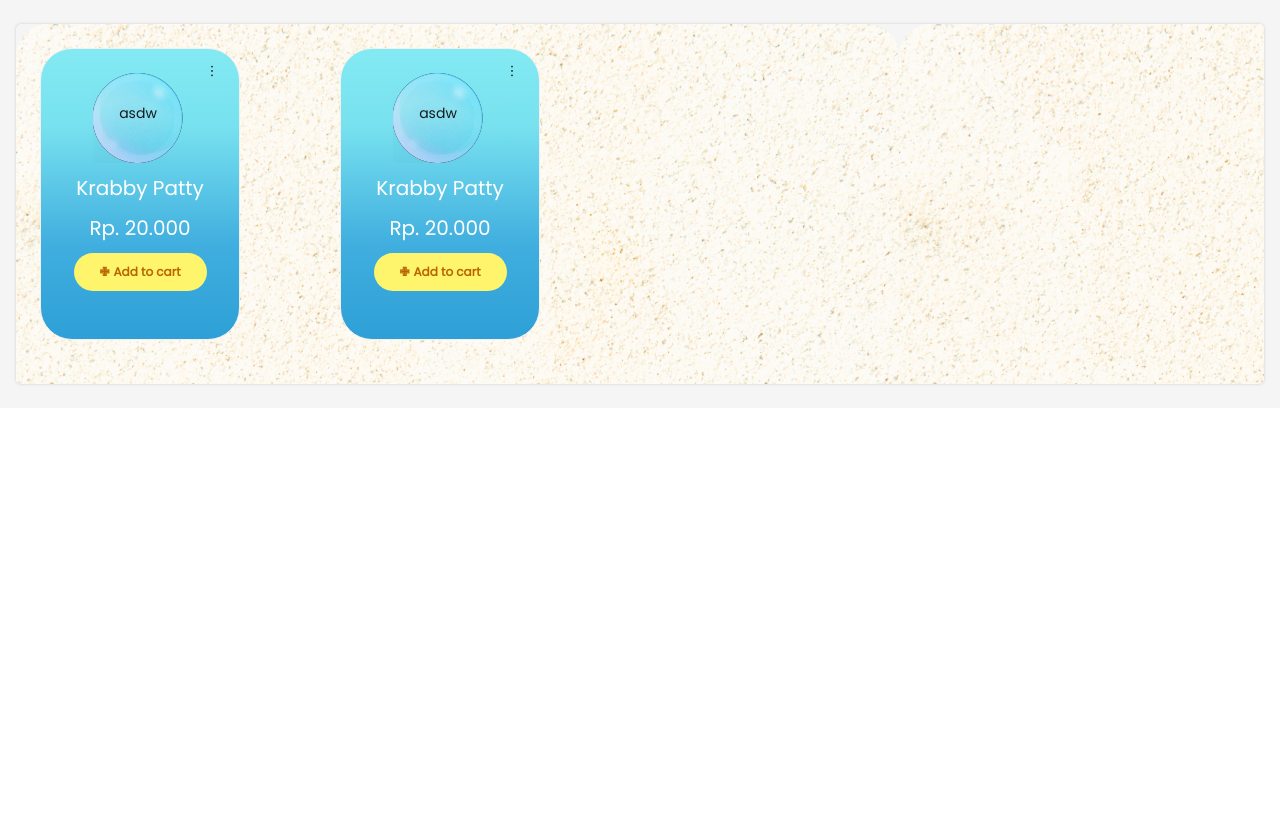
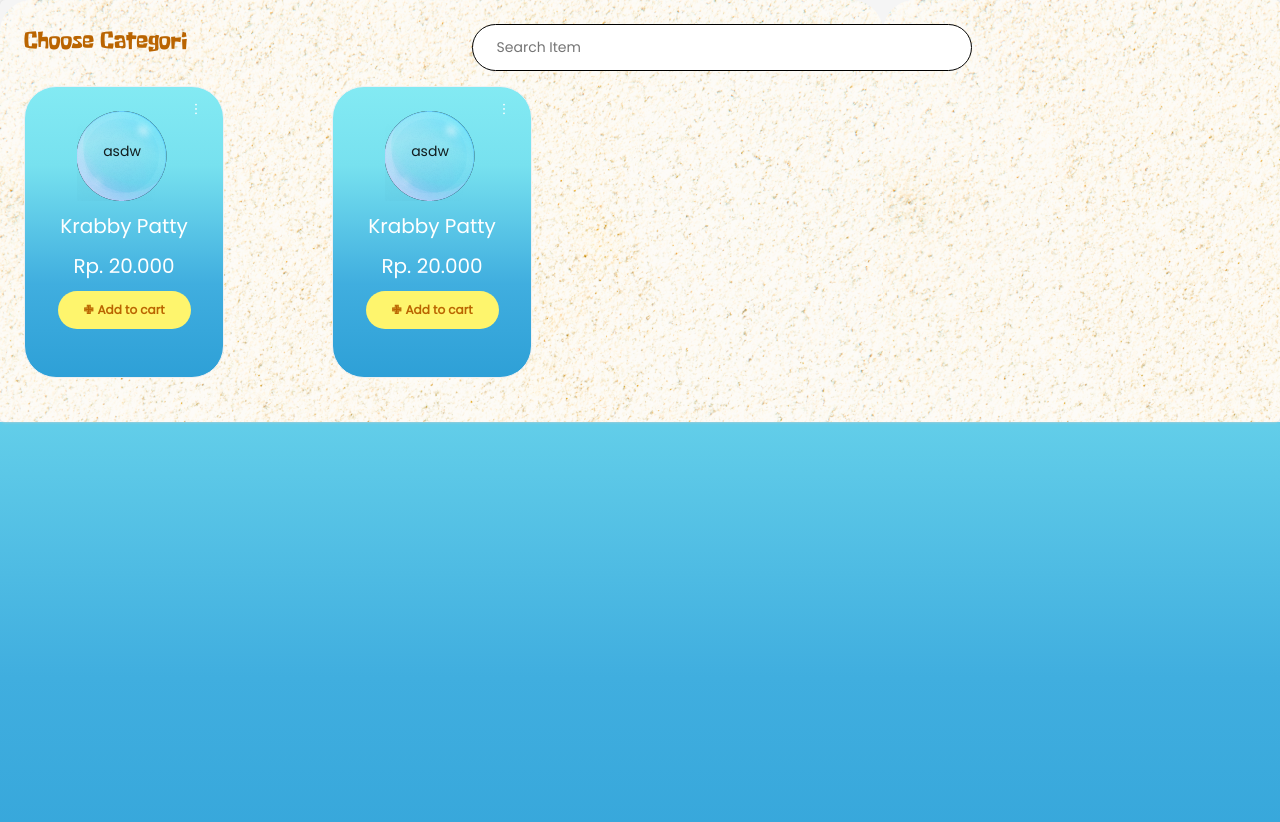
Before and after one commit to refido/Kashier-Krusty-Krab, a React (Create React App) app: page / in a window 1280 px wide. Shown: the top 822 px of the page. Before the commit the page ends 800 px from the top, so only its background shows below. Built offline with nearby package versions, Linux system fonts and the light colour scheme.

Commit message:
Input search and add font

```diff
--- a/src/components/DefaultLayout.js
+++ b/src/components/DefaultLayout.js
@@ -6,18 +6,26 @@
 function DefaultLayout({ children }) {
   return (
     <Layout>
+      <div className='background'>
+        <div className='flower'>
+
           <Layout className='site-layout'>
             <Content
               className='site-layout-background'
               style={{
-            margin: "24px 16px",
+                // top: 20,
                 padding: 24,
-            minHeight: 280,
+                // margin: "24px 16px",
+                // padding: 24,
+                // minHeight: 280,
               }}
             >
               {children}
             </Content>
           </Layout>
+
+        </div>
+      </div>
     </Layout>
   )
 }
--- a/src/components/ItemList.js
+++ b/src/components/ItemList.js
@@ -11,14 +11,15 @@
       className='card-style'
     // extra={<a href="#">More</a>}
     >
-      <Popup trigger={<MoreOutlined className='more-popup' />} nested position="bottom" >
+      <Popup trigger={<MoreOutlined style={{ color:'white' }} className='more-popup' />} nested position="bottom right" >
         <div>
-          <a href='#'>Sold item</a>
+          <a className='a-popup' href='#'>SOLD</a>
         </div>
       </Popup>
       <div className='bubble-card'>
         <p>asdw</p>
       </div>
+
       <p className='text-style-card'>{item.name}</p>
       <p className='text-style-card'>Rp. {item.price.toLocaleString().replace(',', '.')}</p>
       {/* <Meta title={item.name} /> */}
--- a/src/pages/Homepage.js
+++ b/src/pages/Homepage.js
@@ -1,4 +1,4 @@
-import { Col, Row } from 'antd'
+import { Col, Layout, Row } from 'antd'
 import React from 'react'
 import DefaultLayout from '../components/DefaultLayout'
 import ItemList from '../components/ItemList'
@@ -10,6 +10,10 @@
     ]
     return (
         <DefaultLayout>
+            <div className='block-head'>
+                <p>Choose Categori</p>
+                <input className='search-input' placeholder='Search Item'></input>
+            </div>
             <Row>
                 {
                     itemData.map((item => (
--- a/src/styles/KashierItemComponent.css
+++ b/src/styles/KashierItemComponent.css
@@ -1,15 +1,84 @@
 @import url('https://fonts.googleapis.com/css2?family=Poppins&display=swap');
+
+@font-face {
+    font-family: spongebob;
+    src: url(../../public/font/Spongeboy_Me_Bob.ttf);
+}
 
 * {
     font-family: 'Poppins';
+}
+
+.background{
+    background: linear-gradient(180deg, #83EAF3 0%, #77E1EF 26.95%, #40AEDF 67.7%, #2EA0D7 100%);
+    height: 1000px;
+}
+
+.block-head {
+    display: flex;
+    margin-bottom: 15px;
+}
+
+.block-head p {
+    font-family: spongebob;
+    font-style: normal;
+    font-weight: 400;
+    font-size: 20px;
+    line-height: 20px;
+    /* identical to box height */
+
+    display: flex;
+    align-items: center;
+    text-align: center;
+
+    color: #BA6400;
+
+    margin-top: 10px;
+    display: inline-block;
+}
+
+.block-head input {
+    margin: auto;
+    display: inline-block;
+}
+
+.search-input {
+    /* Frame 4 */
+    box-sizing: border-box;
+
+    /* Auto layout */
+
+    display: flex;
+    flex-direction: row;
+    align-items: flex-start;
+    padding: 12px 24px;
+    gap: 10px;
+    margin-bottom: 20px;
+
+
+    width: 500px;
+
+    background: #FFFFFF;
+    border: 1px solid #000000;
+    border-radius: 50px;
+
+    /* Inside auto layout */
+
+    flex: none;
+    order: 1;
+    flex-grow: 0;
 }
 
 .site-layout .site-layout-background {
     background-image: url("../../public/image/sand.png");
     box-shadow: 0 0 3px #ccc;
     border-radius: 5px;
-    margin: 10px;
+    /* margin: 10px; */
     overflow: auto;
+    top: 20px;
+    left: 20px;
+
+    /* position: absolute; */
 }
 
 .item-button {
@@ -103,14 +172,22 @@
 }
 
 .popup-content {
-    margin: auto;
+    /* margin: auto; */
+    /* margin-left: */
     font-size: small;
-    background: rgb(255, 255, 255);
-    width: 8%;
+    background: rgba(255, 17, 17, 1);
+    width: 90px;
     padding: 5px;
+    border-radius: 16px;
+    text-align: center;
 }
 
-.more-popup{
+.a-popup {
+    text-decoration: none;
+    color: white;
+}
+
+.more-popup {
     position: absolute;
     top: 15px;
     right: 20px;
```
Also changed, not shown: public/font/Spongeboy_Me_Bob.ttf (added). Lines whose indentation alone changed are shown as unchanged.
